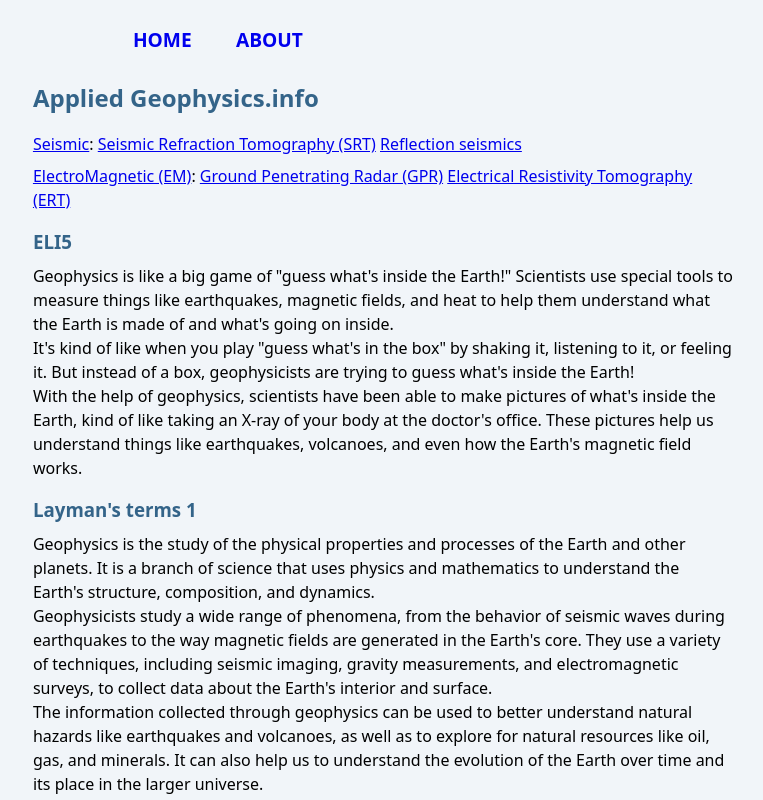
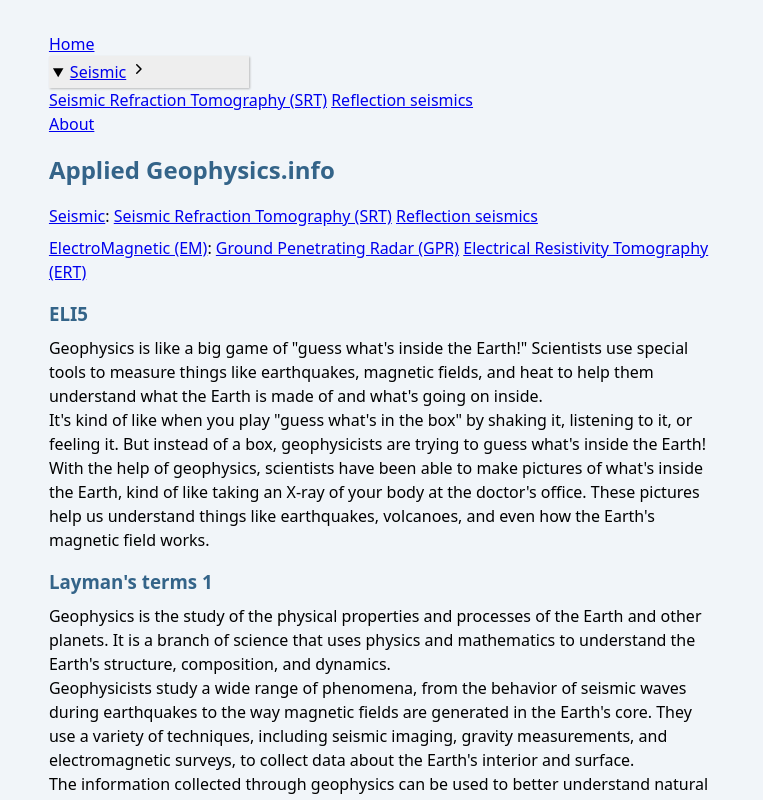
Before and after one commit to JoostGevaert/geophysics-info, an Astro site: page / in a window 1280 px wide. Shown: the top 800 px of the page, without its empty margins (257-1020 px from the left). Built offline with nearby package versions, Linux system fonts and the light colour scheme; Astro itself is replaced by a stand-in of ours.

Commit message:
Improve navigation menu

```diff
--- a/src/components/Navigation.astro
+++ b/src/components/Navigation.astro
@@ -1,4 +1,24 @@
-<div class="nav-links">
+<!-- <div class="nav-links"> -->
+<div >
   <a href="/">Home</a>
+  <details open>
+    <summary>
+      <a href="/seismic">Seismic</a>
+      <svg
+        xmlns="http://www.w3.org/2000/svg"
+        viewBox="0 1 16 16"
+        width="16"
+        height="16"
+        aria-hidden="true"
+      >
+        <path
+          fill-rule="evenodd"
+          d="M6.22 3.22a.75.75 0 011.06 0l4.25 4.25a.75.75 0 010 1.06l-4.25 4.25a.75.75 0 01-1.06-1.06L9.94 8 6.22 4.28a.75.75 0 010-1.06z"
+        ></path>
+      </svg>
+    </summary>
+    <a href="/seismic/srt">Seismic Refraction Tomography (SRT)</a>
+    <a href="/seismic/reflection">Reflection seismics</a>
+  </details>
   <a href="/about">About</a>
 </div>
--- a/src/styles/global.css
+++ b/src/styles/global.css
@@ -4,15 +4,13 @@
   box-sizing: border-box;
   margin: 0;
   padding: 0;
-}
-
-html {
-  background-color: var(--astro-light-background);
   font-family: system-ui, -apple-system, BlinkMacSystemFont, "Segoe UI", Roboto,
     Oxygen, Ubuntu, Cantarell, "Open Sans", "Helvetica Neue", sans-serif;
 }
 
+html,
 body {
+  background-color: var(--astro-light-background);
   margin: 0 auto;
   width: 100%;
   max-width: 80ch;
@@ -37,6 +35,22 @@ h2 {
 h3,
 h4 {
   margin: 1rem 0 0.5rem 0;
+}
+
+details > summary {
+  padding: 4px;
+  width: 200px;
+  background-color: #eeeeee;
+  border: none;
+  box-shadow: 1px 1px 2px #bbbbbb;
+  cursor: pointer;
+}
+
+details > p {
+  background-color: #eeeeee;
+  padding: 4px;
+  margin: 0;
+  box-shadow: 1px 1px 2px #bbbbbb;
 }
 
 .article-links {
--- a/src/styles/variables.css
+++ b/src/styles/variables.css
@@ -1,4 +1,4 @@
-* {
+:root {
   --one-breakpoint: 636px;
 
   --two-breakpoints-sm: 480px;
```
